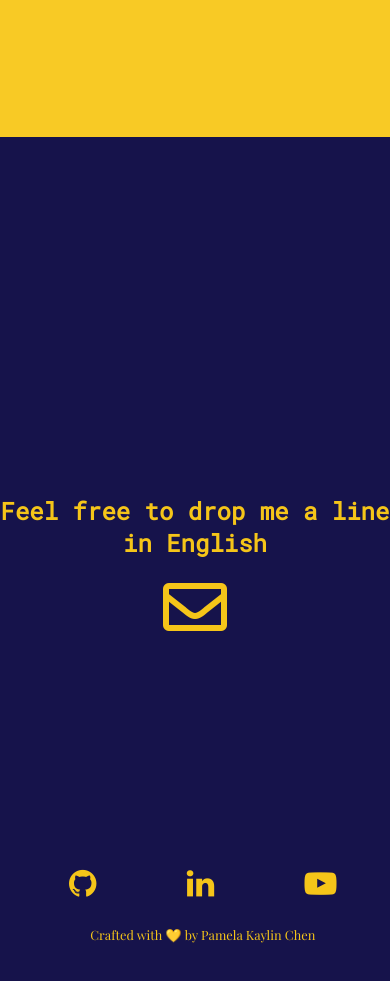
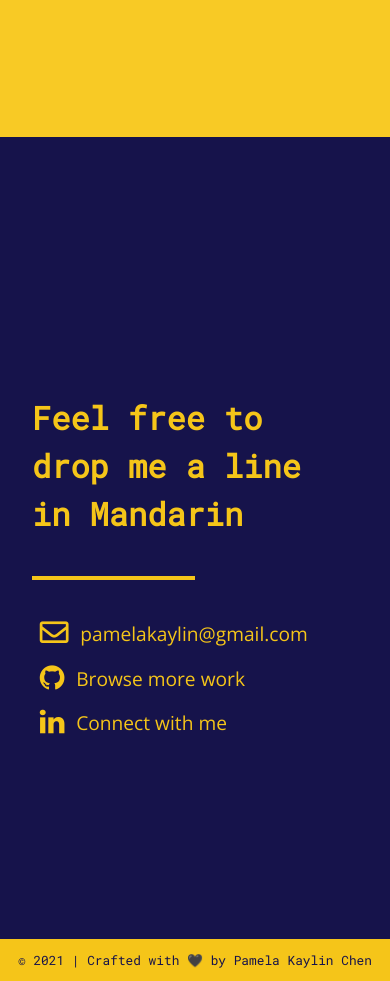
Before and after one commit to pamelakaylin/portfolio-site, a website: page public/mobile.html in a window 390 px wide. Shown: the part 4040-5021 px from the top of the page. Drawn offline with nearby package versions, Linux system fonts and the light colour scheme.

Commit message:
mostly done, finished contact for mobile

```diff
--- a/public/main.js
+++ b/public/main.js
@@ -22,6 +22,7 @@ $(() => {
     $(this).css('background-color', color);
   })
 
+  function titleTextAnimation () {
     const contentList = [
       'Pamela Kaylin',
       'Full-stack engineer',
@@ -33,7 +34,6 @@ $(() => {
     let intervalFunc;
     let sentence = 0;
     let index = 0;
-
     $('.text-container').css('text-decoration', 'none')
 
     function typeText () {
@@ -69,6 +69,62 @@ $(() => {
     setTimeout(() => {
       intervalFunc = setInterval(typeText, 100);
     }, 1000);
+  }
+
+  titleTextAnimation ();
+
+  function langTextAnimation () {
+    const langList = [
+      'English.',
+      'Mandarin',
+      'Spanish.'
+    ];
+
+    let languageText = $('#lang-option')[0];
+    let intervalFunc;
+    let language = 0;
+    let index = 0;
+
+    function typeLang () {
+      let letter = langList[language][index];
+      languageText.innerHTML += letter;
+      index++;
+
+      if (languageText.innerHTML === langList[language]) {
+        clearInterval(intervalFunc);
+        setTimeout(() => {
+          intervalFunc = setInterval(deleteLang, 50);
+        }, 1000);
+      }
+    }
+
+    function deleteLang () {
+      let written = languageText.innerHTML.substring(0,index-1);
+      languageText.innerHTML = written;
+      index--;
+
+      if (written === '') {
+        clearInterval(intervalFunc);
+        if (language === langList.length-1) language = 0;
+        else language++;
+        setTimeout(() => {
+          intervalFunc = setInterval(typeLang, 100);
+        },500);
+
+      }
+    }
+
+    setTimeout(() => {
+      intervalFunc = setInterval(typeLang, 100);
+    }, 1000);
+
+  }
+
+  langTextAnimation ();
+
+
+
+
 
 
 
--- a/public/mobile.html
+++ b/public/mobile.html
@@ -205,22 +205,20 @@
   </div>
 
   <div class="contact-me" id="sixth">
-    <h1>Feel free to drop me a line in English</h1>
-    <div class="email-icon">
-      <i class="far fa-envelope fa-4x"></i>
+    <div>
+      <h1>Feel free to drop me a line in <span id="lang-option"></span></h1>
+      <hr>
     </div>
-
 
     <div class="contact-info">
       <div class="contact-icon">
-        <a href="https://github.com/pamelakaylin" target="_blank" class="fa fa-github fa-2x" aria-hidden="true"></a>
-        <a href="https://www.linkedin.com/in/pamela-chen-60377216b/" target="_blank" class="fa fa-linkedin fa-2x" aria-hidden="true"></a>
-        <a href="#yt" target="_blank" class="fa fa-youtube-play fa-2x" aria-hidden="true"></a>
+        <div><a href="#em" target="_blank"><i class="far fa-envelope fa-md" aria-hidden="true"></i><p>pamelakaylin@gmail.com</p></a></div>
+        <div><a href="https://github.com/pamelakaylin" target="_blank" class="fa fa-github fa-md" aria-hidden="true"><p>Browse more work</p></a></div>
+        <div><a href="https://www.linkedin.com/in/pamela-chen-60377216b/" target="_blank" class="fa fa-linkedin fa-md" aria-hidden="true"><p>Connect with me</p></a></div>
       </div>
-      <p>Crafted with 💛 by Pamela Kaylin Chen</p>
     </div>
 
-
+    <div class="cp"><p>&copy; 2021 | Crafted with 🖤 by Pamela Kaylin Chen</p></div>
   </div>
 
   <script src="main.js"></script>
--- a/public/sassmobile/_contact.scss
+++ b/public/sassmobile/_contact.scss
@@ -7,24 +7,33 @@
   display: flex;
   flex-direction: column;
   justify-content: center;
-  align-items: center;
-  text-align: center;
+  align-items: flex-start;
+  text-align: left;
+  padding: 2rem;
   width: 100%;
   height: 100vh;
   background-color: $color_2;
   color: $color_1;
+  z-index: -1;
 
   h1 {
-    font-size: $font_h2;
+    font-size: 2rem;
+    padding-bottom: 1rem;
+    line-height: 3rem;
+  }
+
+  hr {
+    width: 50%;
+    height: 4px;
+    text-align:left;
+    margin-left:0;
+    border-width:0;
+    background-color: $color_1;
   }
 
 
   .contact-info {
-    position: absolute;
-    width: 100vw;
-    padding: 0 1rem;
-    bottom: 3vh;
-    left: 2vw;
+    padding-top: 1.5rem;
 
     p {
       font-size: 0.8rem;
@@ -34,13 +43,38 @@
 
     .contact-icon {
       display: flex;
-      justify-content: space-around;
+      flex-direction: column;
+      justify-content: center;
+
       a {
+        display: flex;
+        align-items: center;
         text-decoration: none;
         color: $color_1;
-        font-size: 2rem;
+        font-size: 1.8rem;
+        margin: 2vw;
+        p {
+          display:flex;
+          align-items: flex-end;
+          font-family: $font_family3;
+          font-size: $font_p;
+          // margin-left: 3vw;
+          margin: 0;
+          padding-left: 3vw;
+        }
       }
     }
+  }
+
+  .cp {
+    background-color: $color_1;
+    width: 100vw;
+    position: absolute;
+    text-align: center;
+    font-size: 0.8rem;
+    bottom: 0;
+    left: 0;
+    color: $color_2;
   }
 
 
```
Also changed, not shown: public/sassmobile/style.css, 1 other file. Lines whose indentation alone changed are shown as unchanged.
